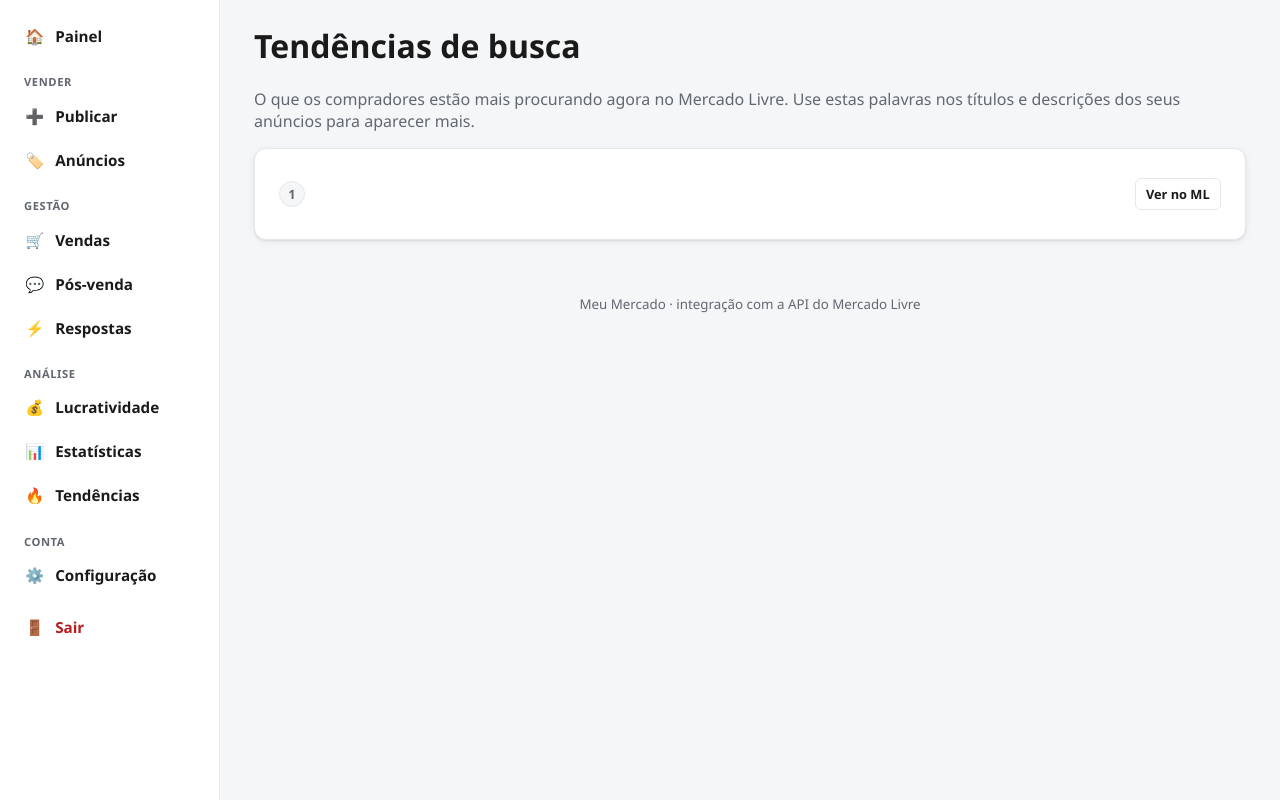
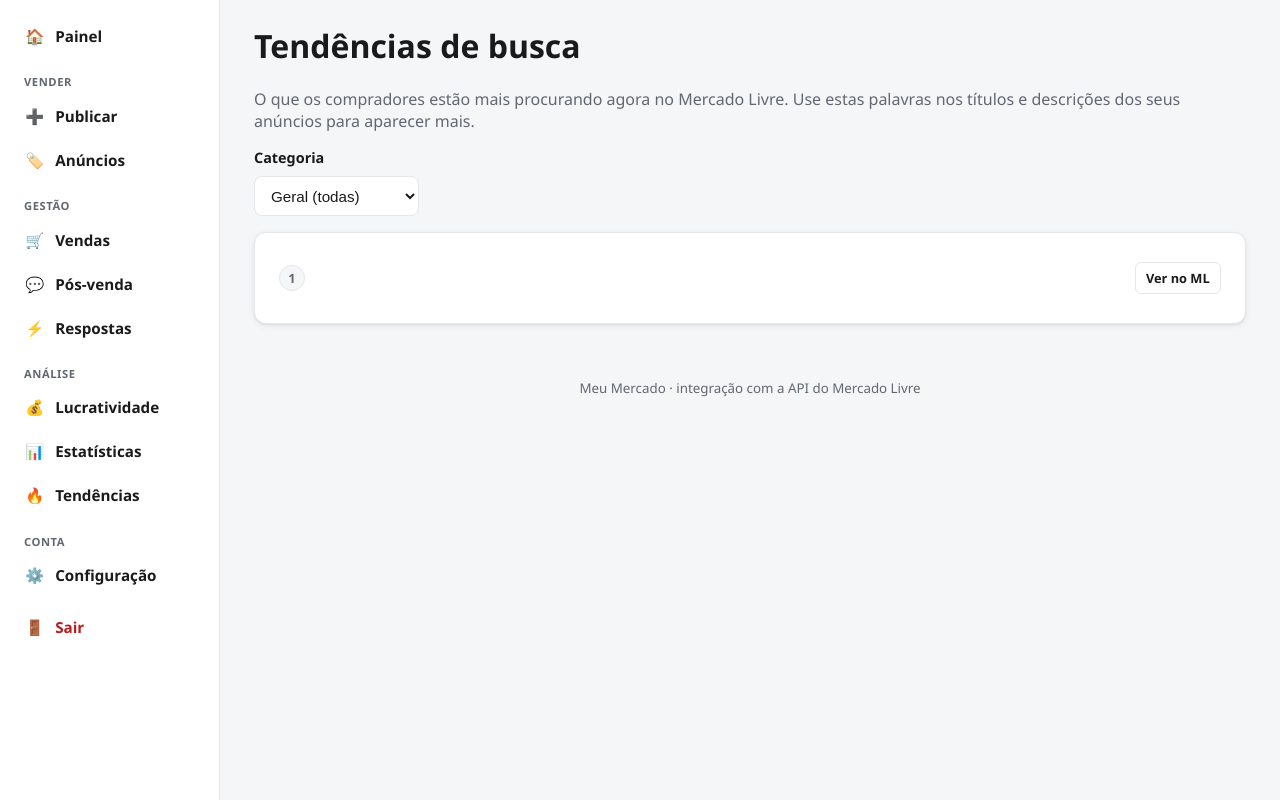
Before and after one commit to tbongiovani-outlook/MeuMercado, a FastAPI app: template templates/tendencias.html in a window 1280 px wide. Shown: the part 61-861 px from the top of the page. Run offline with FastAPI, Linux system fonts and the light colour scheme; the template is opened without the code that fills it: most values are stand-ins (such as "Sample title", 1, 10 or a date in 2020); parts of the project's set-up code (start-up, migrations or seed data) failed here and were passed over.

Commit message:
feat: tendencias filtraveis por categoria do vendedor
Seletor de categoria (derivado dos anuncios) na tela /tendencias; get_category_name; category_id incluido no multiget.

```diff
--- a/app/main.py
+++ b/app/main.py
@@ -986,17 +986,22 @@ def lucratividade(request: Request):
 # Tendências (palavras-chave em alta)
 # ---------------------------------------------------------------------------
 @app.get("/tendencias")
-def tendencias(request: Request):
+def tendencias(request: Request, categoria: str = ""):
     redirect, _ = _require_ready(request)
     if redirect:
         return redirect
     ctx = _base_context(request)
-    trends = []
+    trends, categorias = [], []
     try:
-        trends = meli.get_trends()
+        me = meli.get_me()
+        ids = meli.list_all_item_ids(me["id"])
+        items = meli.get_items_details(ids)
+        cat_ids = sorted({it.get("category_id") for it in items if it.get("category_id")})
+        categorias = [{"id": c, "nome": meli.get_category_name(c)} for c in cat_ids]
+        trends = meli.get_trends(categoria)
     except Exception as exc:  # noqa: BLE001
         ctx["error"] = f"Não foi possível carregar as tendências: {exc}"
-    ctx["trends"] = trends
+    ctx.update({"trends": trends, "categorias": categorias, "categoria": categoria})
     return templates.TemplateResponse(request, "tendencias.html", ctx)
 
 
--- a/templates/tendencias.html
+++ b/templates/tendencias.html
@@ -8,6 +8,21 @@
     Use estas palavras nos títulos e descrições dos seus anúncios para aparecer mais.</p>
 
 {% if error %}<div class="alert alert--error" role="alert">{{ error }}</div>{% endif %}
+
+{% if categorias %}
+<form class="filtros" method="get" action="/tendencias">
+    <label class="field field--inline">
+        <span>Categoria</span>
+        <select name="categoria" onchange="this.form.submit()">
+            <option value="">Geral (todas)</option>
+            {% for c in categorias %}
+            <option value="{{ c.id }}" {% if categoria == c.id %}selected{% endif %}>{{ c.nome }}</option>
+            {% endfor %}
+        </select>
+    </label>
+    <noscript><button class="btn btn--ghost btn--sm" type="submit">Filtrar</button></noscript>
+</form>
+{% endif %}
 
 <section class="card">
     {% if trends %}
```
Also changed, not shown: app/meli.py (+10 -1 lines).
